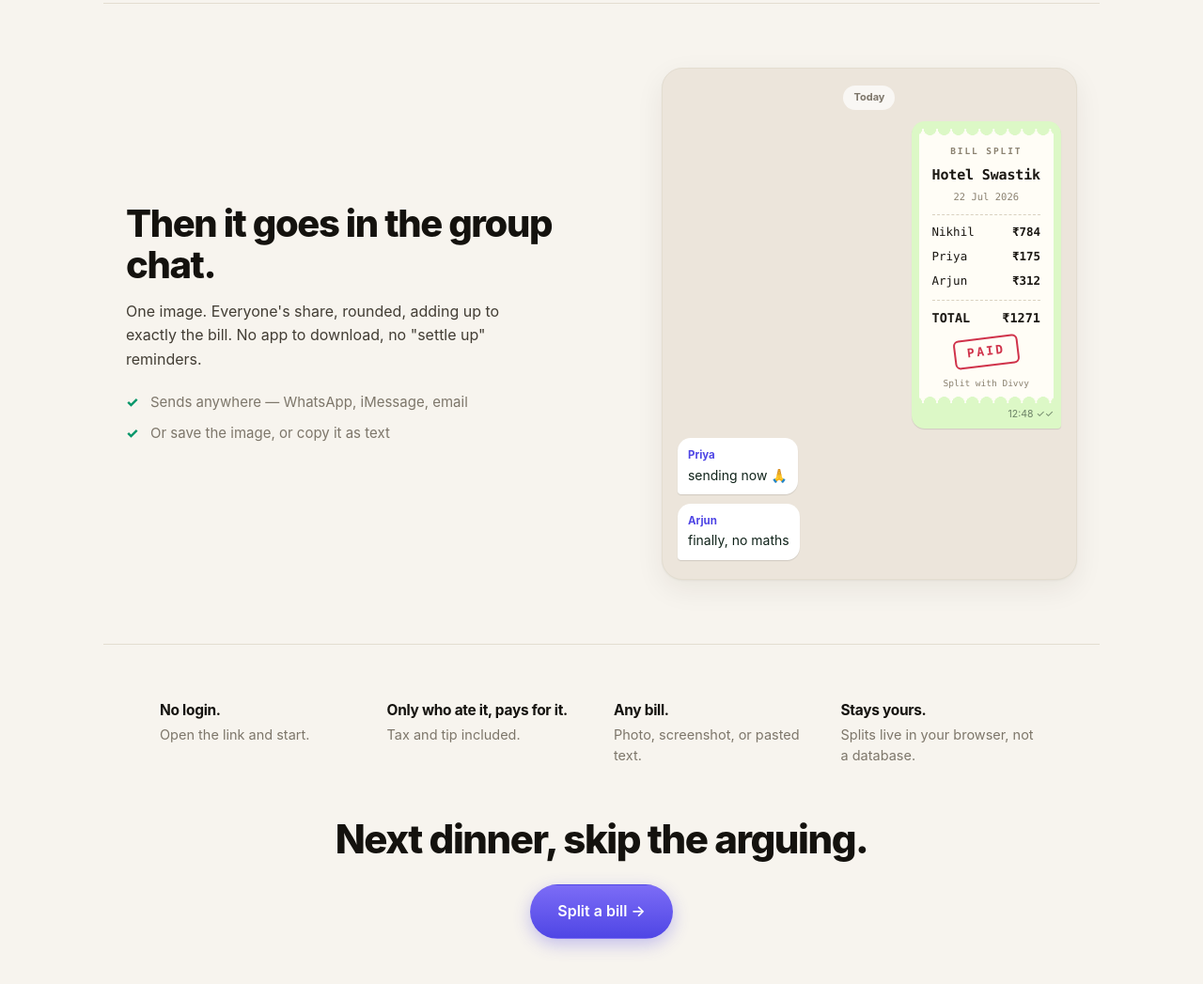
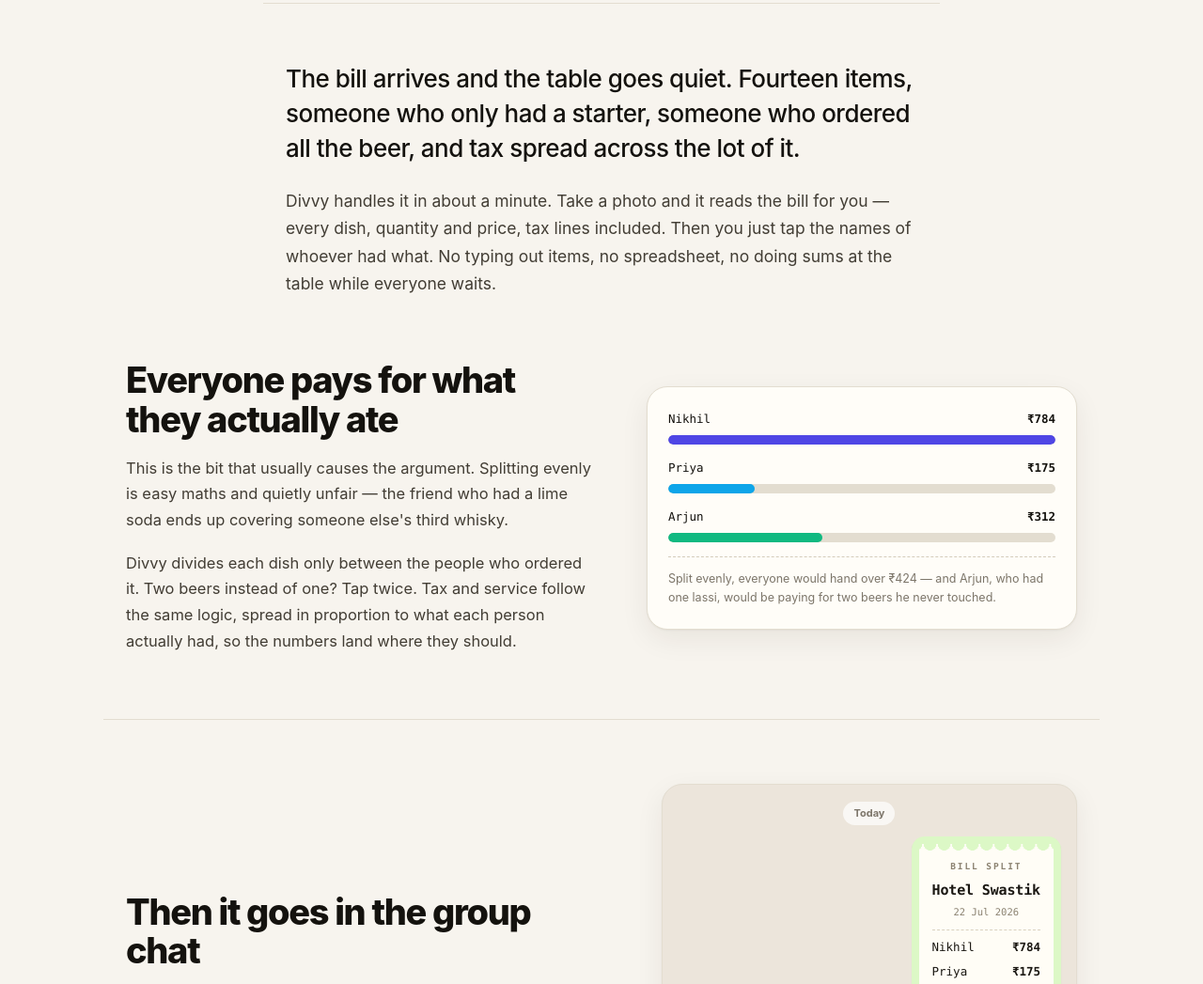
Before and after one commit to nikmat31/Divvyit, a website: page index.html in a window 1280 px wide. Shown: the part 796-1843 px from the top of the page at 94% size. Drawn offline with Linux system fonts and the light colour scheme.

Commit message:
Landing: rewrite as a connected narrative
The page read as disconnected fragments. Rewrite the copy so it moves
from problem to outcome in one scroll: the bill lands, Divvy reads it,
everyone pays for what they had, the receipt goes to the group, and none
of it needs an account.

- New H1/H2 introducing the product by name
- Drop the eyebrow pill; the CTA is followed by just "No login needed"
- Add a narrative lead-in between hero and first visual
- Restore the fair-share section — the strongest argument for the product
- Remove the four one-line pointers; the same points now live in prose
  where they have context
- Closer states the positioning directly: no accounts, no app, no ecosystem

Copy only — visuals, demo and layout untouched.

Co-Authored-By: Claude Opus 4.8 <noreply@anthropic.com>

```diff
--- a/index.html
+++ b/index.html
@@ -7,24 +7,27 @@
     <meta name="theme-color" content="#f7f4ee" media="(prefers-color-scheme: light)" />
     <meta name="theme-color" content="#0a0c11" media="(prefers-color-scheme: dark)" />
 
-    <title>Divvy — Split any restaurant bill in four taps</title>
+    <title>Divvy — A simple way to split any food bill with friends</title>
     <meta
       name="description"
-      content="Add people, upload the bill, tag who ate what, send everyone their share. No login, nothing to install."
+      content="Photograph the bill, tag who had what, send everyone their share. Divvy splits by what you actually ate — no login, nothing to install."
     />
     <link rel="canonical" href="https://divvyit.online/" />
 
     <meta property="og:type" content="website" />
     <meta property="og:site_name" content="Divvy" />
     <meta property="og:url" content="https://divvyit.online/" />
-    <meta property="og:title" content="Divvy — Split any restaurant bill in four taps" />
+    <meta property="og:title" content="Divvy — A simple way to split any food bill with friends" />
     <meta
       property="og:description"
-      content="Add, upload, tag, send. No login, nothing to install."
+      content="Photograph the bill, tag who had what, send everyone their share. Split by what you actually ate — no login needed."
     />
     <meta name="twitter:card" content="summary" />
-    <meta name="twitter:title" content="Divvy — Split any restaurant bill in four taps" />
-    <meta name="twitter:description" content="Add, upload, tag, send. No login, nothing to install." />
+    <meta name="twitter:title" content="Divvy — A simple way to split any food bill with friends" />
+    <meta
+      name="twitter:description"
+      content="Photograph the bill, tag who had what, send everyone their share. No login needed."
+    />
 
     <link rel="icon" href="/icon.svg" type="image/svg+xml" />
     <link rel="apple-touch-icon" href="/icon.svg" />
@@ -45,15 +48,12 @@
       <!-- ══ hero ══ -->
       <section class="hero">
         <div class="hero-copy">
-          <span class="eyebrow">Free · No account · Any browser</span>
-          <h1>Split any bill in <em>four taps</em>.</h1>
-          <p class="lede">
-            Add people. Upload the bill. Tag who ate what. Send.
-          </p>
+          <h1>Bill splitting just got easier. Introducing <em>Divvy!</em></h1>
+          <p class="lede">A simple way to split any food bill with friends.</p>
           <div class="cta-row">
             <a class="btn btn-primary btn-lg" href="/app">Split a bill →</a>
           </div>
-          <p class="microcopy">No login. Nothing to install.</p>
+          <p class="microcopy">No login needed.</p>
         </div>
 
         <div class="hero-demo">
@@ -70,18 +70,56 @@
         </div>
       </section>
 
+      <!-- ══ the setup ══ -->
+      <section class="section intro">
+        <p class="lead-in">
+          The bill arrives and the table goes quiet. Fourteen items, someone who
+          only had a starter, someone who ordered all the beer, and tax spread
+          across the lot of it.
+        </p>
+        <p>
+          Divvy handles it in about a minute. Take a photo and it reads the bill
+          for you — every dish, quantity and price, tax lines included. Then you
+          just tap the names of whoever had what. No typing out items, no
+          spreadsheet, no doing sums at the table while everyone waits.
+        </p>
+      </section>
+
+      <!-- ══ fair share ══ -->
+      <section class="section fair-wrap">
+        <div class="fair">
+          <div class="fair-copy">
+            <h2>Everyone pays for what they actually ate</h2>
+            <p>
+              This is the bit that usually causes the argument. Splitting evenly
+              is easy maths and quietly unfair — the friend who had a lime soda
+              ends up covering someone else's third whisky.
+            </p>
+            <p>
+              Divvy divides each dish only between the people who ordered it.
+              Two beers instead of one? Tap twice. Tax and service follow the
+              same logic, spread in proportion to what each person actually had,
+              so the numbers land where they should.
+            </p>
+          </div>
+          <div class="fair-vis" id="fair-vis"></div>
+        </div>
+      </section>
+
       <!-- ══ the thing you send ══ -->
       <section class="section share">
         <div class="share-copy">
-          <h2>Then it goes in the group chat.</h2>
+          <h2>Then it goes in the group chat</h2>
           <p>
-            One image. Everyone's share, rounded, adding up to exactly the bill.
-            No app to download, no "settle up" reminders.
+            When you're done, Divvy turns the split into a clean receipt —
+            everyone's name, everyone's number, rounded off and still adding up
+            to exactly what the restaurant charged.
           </p>
-          <ul class="ticks">
-            <li>Sends anywhere — WhatsApp, iMessage, email</li>
-            <li>Or save the image, or copy it as text</li>
-          </ul>
+          <p>
+            Send it straight into the group, save the image, or copy it as text.
+            Nobody needs to install anything to read it, and nobody gets a
+            "settle up" reminder three weeks later.
+          </p>
         </div>
 
         <div class="chat" aria-label="The receipt shared in a group chat">
@@ -107,15 +145,14 @@
         </div>
       </section>
 
-      <!-- ══ why + close ══ -->
+      <!-- ══ close ══ -->
       <section class="section closer">
-        <ul class="points">
-          <li><b>No login.</b> Open the link and start.</li>
-          <li><b>Only who ate it, pays for it.</b> Tax and tip included.</li>
-          <li><b>Any bill.</b> Photo, screenshot, or pasted text.</li>
-          <li><b>Stays yours.</b> Splits live in your browser, not a database.</li>
-        </ul>
-        <h2>Next dinner, skip the arguing.</h2>
+        <h2>No accounts. No app. No ecosystem.</h2>
+        <p class="closer-copy">
+          Divvy is one link that works in whatever browser is already on your
+          phone. Nothing to download, nobody to invite, no profile to set up —
+          open it, split the bill, close the tab. Your bills stay on your device.
+        </p>
         <a class="btn btn-primary btn-lg" href="/app">Split a bill →</a>
       </section>
     </main>
--- a/site/landing.css
+++ b/site/landing.css
@@ -134,17 +134,7 @@ em { font-style: normal; }
   gap: 52px;
   align-items: center;
 }
-.eyebrow {
-  display: inline-block;
-  font-size: 12.5px;
-  font-weight: 650;
-  color: var(--brand);
-  background: var(--brand-soft);
-  padding: 6px 13px;
-  border-radius: 999px;
-  margin-bottom: 20px;
-}
-.hero h1 { font-size: clamp(38px, 5.6vw, 62px); font-weight: 780; }
+.hero h1 { font-size: clamp(34px, 4.9vw, 54px); font-weight: 780; }
 .hero h1 em {
   background: linear-gradient(180deg, transparent 62%, color-mix(in srgb, var(--brand) 26%, transparent) 0);
 }
@@ -361,6 +351,64 @@ em { font-style: normal; }
 /* ── sections ── */
 .section { max-width: var(--wrap); margin: 0 auto; padding: 68px 24px; }
 
+/* narrative lead-in between the hero and the first visual */
+.intro {
+  max-width: 720px;
+  padding-top: 62px;
+  padding-bottom: 10px;
+  border-top: 1px solid var(--line);
+}
+.intro p {
+  margin: 0 0 18px;
+  color: var(--ink-2);
+  font-size: 17.5px;
+  line-height: 1.68;
+}
+.intro p:last-child { margin-bottom: 0; }
+.intro .lead-in {
+  font-size: clamp(21px, 2.4vw, 26px);
+  line-height: 1.42;
+  letter-spacing: -0.02em;
+  color: var(--ink);
+  font-weight: 500;
+  margin-bottom: 22px;
+}
+
+/* everyone pays for what they ate */
+.fair-wrap { padding-top: 58px; }
+.fair {
+  display: grid;
+  grid-template-columns: 1fr 0.92fr;
+  gap: 56px;
+  align-items: center;
+}
+.fair h2 { font-size: clamp(26px, 3.4vw, 38px); font-weight: 770; }
+.fair p { color: var(--ink-2); margin: 18px 0 0; font-size: 16.5px; line-height: 1.68; }
+.fair-vis {
+  background: var(--bg-2);
+  border: 1px solid var(--line);
+  border-radius: var(--r-lg);
+  padding: 24px 22px;
+  font-family: var(--mono);
+  font-size: 13px;
+  display: grid;
+  gap: 15px;
+  box-shadow: var(--sh);
+}
+.fv-row { display: grid; gap: 7px; }
+.fv-top { display: flex; justify-content: space-between; font-size: 12.5px; }
+.fv-bar { height: 10px; border-radius: 999px; background: var(--line); overflow: hidden; }
+.fv-bar span { display: block; height: 100%; width: 0; border-radius: 999px; transition: width 0.9s var(--ease); }
+.fv-note {
+  color: var(--muted);
+  font-size: 12.5px;
+  font-family: -apple-system, BlinkMacSystemFont, "Segoe UI", Roboto, sans-serif;
+  line-height: 1.55;
+  border-top: 1px dashed var(--line-2);
+  padding-top: 13px;
+}
+@media (max-width: 900px) { .fair { grid-template-columns: 1fr; gap: 32px; } }
+
 /* the shared receipt, sitting in a chat */
 .share {
   display: grid;
@@ -369,16 +417,13 @@ em { font-style: normal; }
   align-items: center;
   border-top: 1px solid var(--line);
 }
-.share h2 { font-size: clamp(27px, 3.6vw, 40px); font-weight: 770; }
-.share p { color: var(--ink-2); margin: 16px 0 0; max-width: 26em; }
-.ticks { list-style: none; margin: 20px 0 0; padding: 0; display: grid; gap: 9px; }
-.ticks li { position: relative; padding-left: 26px; color: var(--muted); font-size: 15px; }
-.ticks li::before {
-  content: "✓";
-  position: absolute;
-  left: 0;
-  color: var(--ok);
-  font-weight: 800;
+.share h2 { font-size: clamp(26px, 3.4vw, 38px); font-weight: 770; }
+.share p {
+  color: var(--ink-2);
+  margin: 18px 0 0;
+  max-width: 27em;
+  font-size: 16.5px;
+  line-height: 1.68;
 }
 @media (max-width: 900px) { .share { grid-template-columns: 1fr; gap: 34px; } }
 
@@ -463,23 +508,16 @@ em { font-style: normal; }
 }
 .rcpt-foot { text-align: center; font-size: 9.5px; color: #8b8271; margin-top: 4px; }
 
-/* ── points + closer ── */
-.closer { text-align: center; padding-block: 58px 86px; border-top: 1px solid var(--line); }
-.points {
-  list-style: none;
-  margin: 0 auto 54px;
-  padding: 0;
-  display: grid;
-  grid-template-columns: repeat(4, 1fr);
-  gap: 26px;
-  text-align: left;
-  max-width: 940px;
+/* ── closer ── */
+.closer { text-align: center; padding-block: 72px 92px; border-top: 1px solid var(--line); }
+.closer h2 { font-size: clamp(27px, 3.9vw, 41px); font-weight: 780; }
+.closer-copy {
+  max-width: 34em;
+  margin: 20px auto 30px;
+  color: var(--ink-2);
+  font-size: 17px;
+  line-height: 1.68;
 }
-.points li { color: var(--muted); font-size: 14.5px; line-height: 1.55; }
-.points b { display: block; color: var(--ink); font-size: 15.5px; font-weight: 700; letter-spacing: -0.02em; margin-bottom: 3px; }
-@media (max-width: 860px) { .points { grid-template-columns: 1fr 1fr; gap: 22px; } }
-@media (max-width: 480px) { .points { grid-template-columns: 1fr; } }
-.closer h2 { font-size: clamp(27px, 4vw, 42px); font-weight: 780; margin-bottom: 26px; }
 
 /* ── footer ── */
 .foot { border-top: 1px solid var(--line); background: var(--bg-2); }
@@ -503,8 +541,9 @@ em { font-style: normal; }
 @media (max-width: 700px) {
   .section { padding: 46px 20px; }
   .hero { padding: 22px 20px 44px; }
-  .closer { padding-block: 42px 60px; }
-  .points { margin-bottom: 38px; gap: 18px; }
+  .intro { padding-top: 46px; }
+  .fair-wrap { padding-top: 44px; }
+  .closer { padding-block: 52px 68px; }
   .chat { padding: 14px 12px 16px; }
   .foot-inner { padding: 22px 20px 8px; }
   .foot-note { padding: 0 20px 24px; }
--- a/site/landing.js
+++ b/site/landing.js
@@ -175,3 +175,40 @@ document.addEventListener("visibilitychange", () => {
   if (document.hidden) clearTimeout(timer);
   else if (current >= 0) show(current);
 });
+
+/* ---------- what each person actually owes ---------- */
+(function fairShare() {
+  const el = document.getElementById("fair-vis");
+  if (!el) return;
+  const t = totals();
+  const max = Math.max(...t.map((p) => p.amount));
+  const even = Math.round(t.reduce((a, b) => a + b.amount, 0) / t.length);
+
+  el.innerHTML =
+    t
+      .map(
+        (p) => `
+      <div class="fv-row">
+        <div class="fv-top"><span>${p.name}</span><b>${money(p.amount)}</b></div>
+        <div class="fv-bar"><span data-w="${(p.amount / max) * 100}" style="background:${p.color}"></span></div>
+      </div>`,
+      )
+      .join("") +
+    `<div class="fv-note">Split evenly, everyone would hand over ${money(even)} —
+       and Arjun, who had one lassi, would be paying for two beers he never touched.</div>`;
+
+  // Grow the bars once they scroll into view.
+  const obs = new IntersectionObserver(
+    (entries, o) => {
+      entries.forEach((e) => {
+        if (!e.isIntersecting) return;
+        el.querySelectorAll(".fv-bar span").forEach((s, i) => {
+          setTimeout(() => (s.style.width = s.dataset.w + "%"), i * 140);
+        });
+        o.disconnect();
+      });
+    },
+    { threshold: 0.4 },
+  );
+  obs.observe(el);
+})();
```
